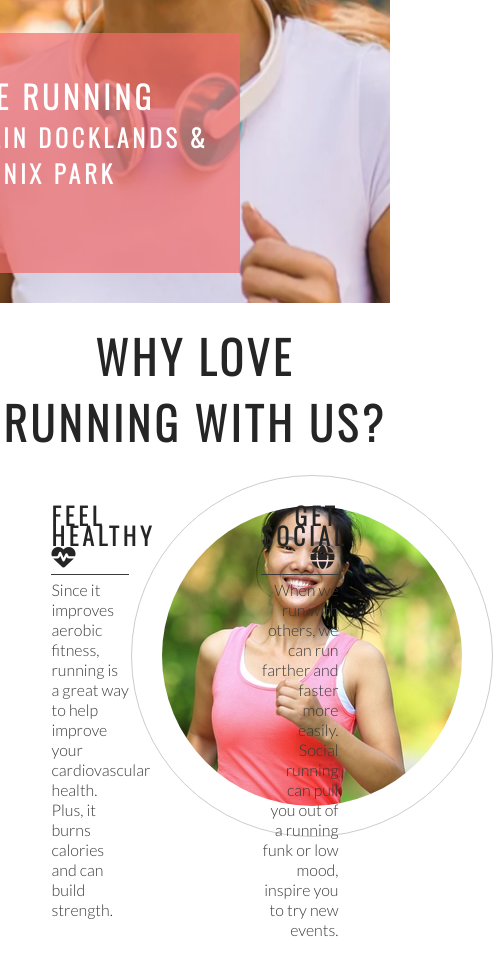
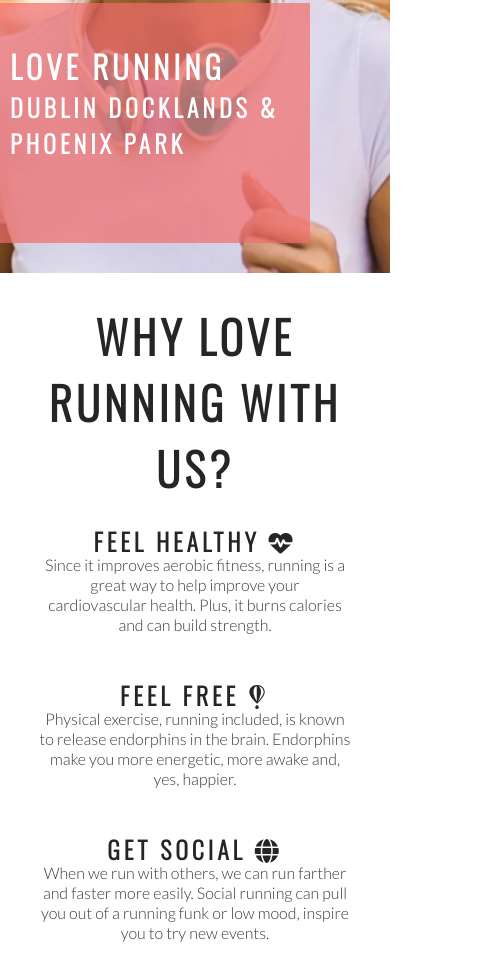
Before and after one commit to DaithiGarry/love-running, a plain HTML site: page index.html in a window 390 px wide. Shown: the part 447-1414 px from the top of the page, 493 px wide, since content can reach past the window. Drawn offline with nearby package versions, Linux system fonts and the light colour scheme.

Commit message:
medium to small screen style added

```diff
--- a/assets/css/style.css
+++ b/assets/css/style.css
@@ -248,3 +248,72 @@ footer {
 #photos > img {
     width: 100%;
 }
+
+/* Media queries */
+
+/* For larger to medium screens size from 1200px wide and down */
+@media screen and (max-width: 1200px) {
+    #club-ethos {
+        width: 65%;
+        height: 1200px;
+        margin: 0 auto;
+    }
+
+    #welcome {
+        padding: 30px 0;
+        margin: 0;
+    }
+
+    #left-about, #right-about {
+        width: 100%;
+        float: left;
+        padding: 0;
+    }
+
+    #center-about {
+        clear: both;
+        width: 100%;
+        float: left;
+        padding: 0;
+    }
+
+    hr {
+        display: none;
+    }
+}
+
+/* For medium screen sizes from 950px wide and down */
+@media screen and (max-width: 950px) {
+
+    #menu {
+        clear: left;
+        float: left;
+        margin-left: 30px;
+        margin-bottom: 20px;
+        line-height: 25px;
+    }
+
+    #cover-text {
+        left: 0;
+    }
+
+    #club-ethos {
+        width: 90%;
+        height: 1200px;
+        margin: 0 auto;
+    }
+
+    .left-about-heading, .right-about-heading {
+        width: inherit;
+    }
+
+    .left-about-heading h2, .right-about-heading h2 {
+        width: 100%;
+        text-align: center;
+    }
+
+    .left-about-heading p, .right-about-heading p {
+        text-align: center;
+        padding: 0 20px;
+    }
+}
```
